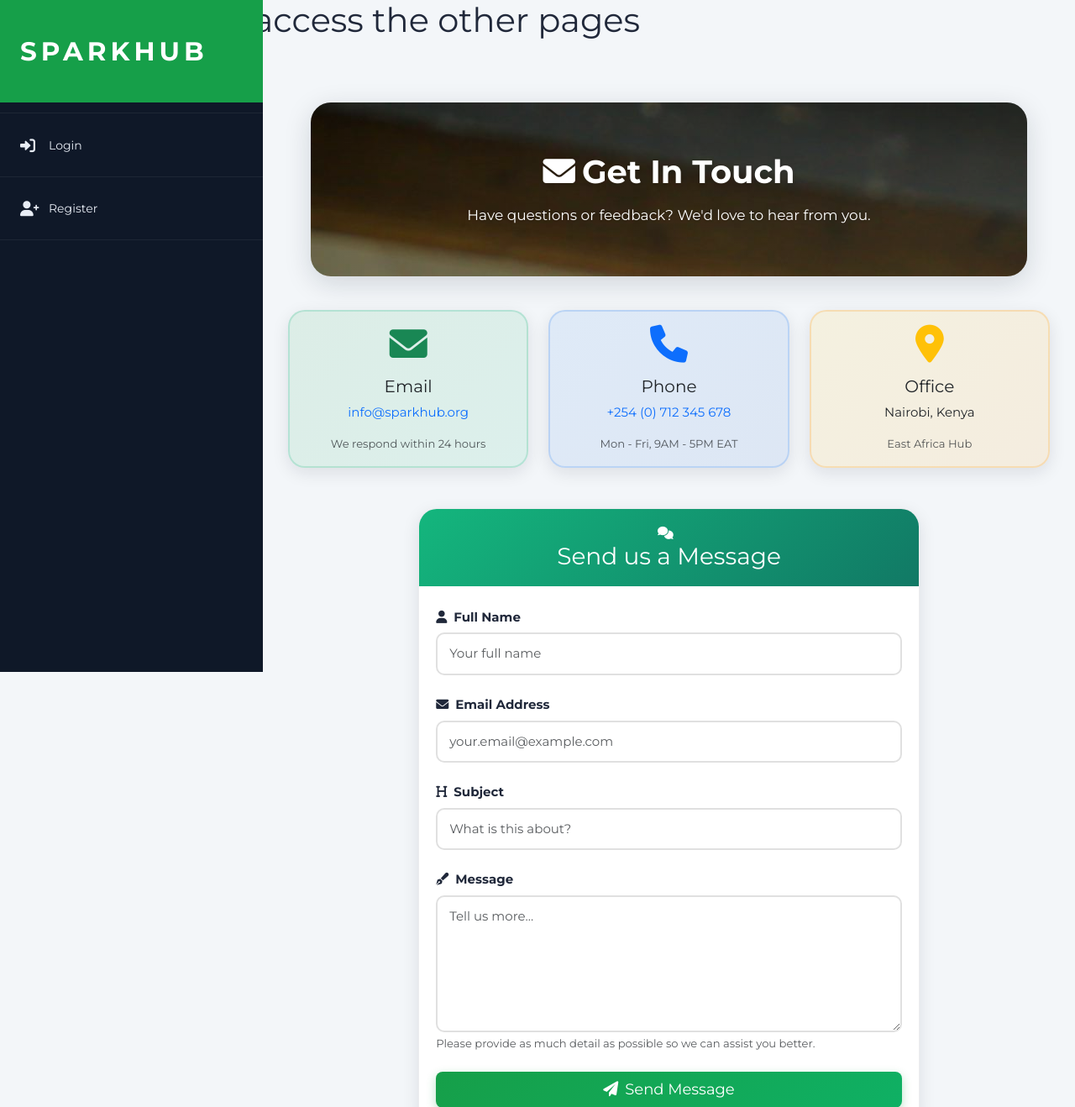
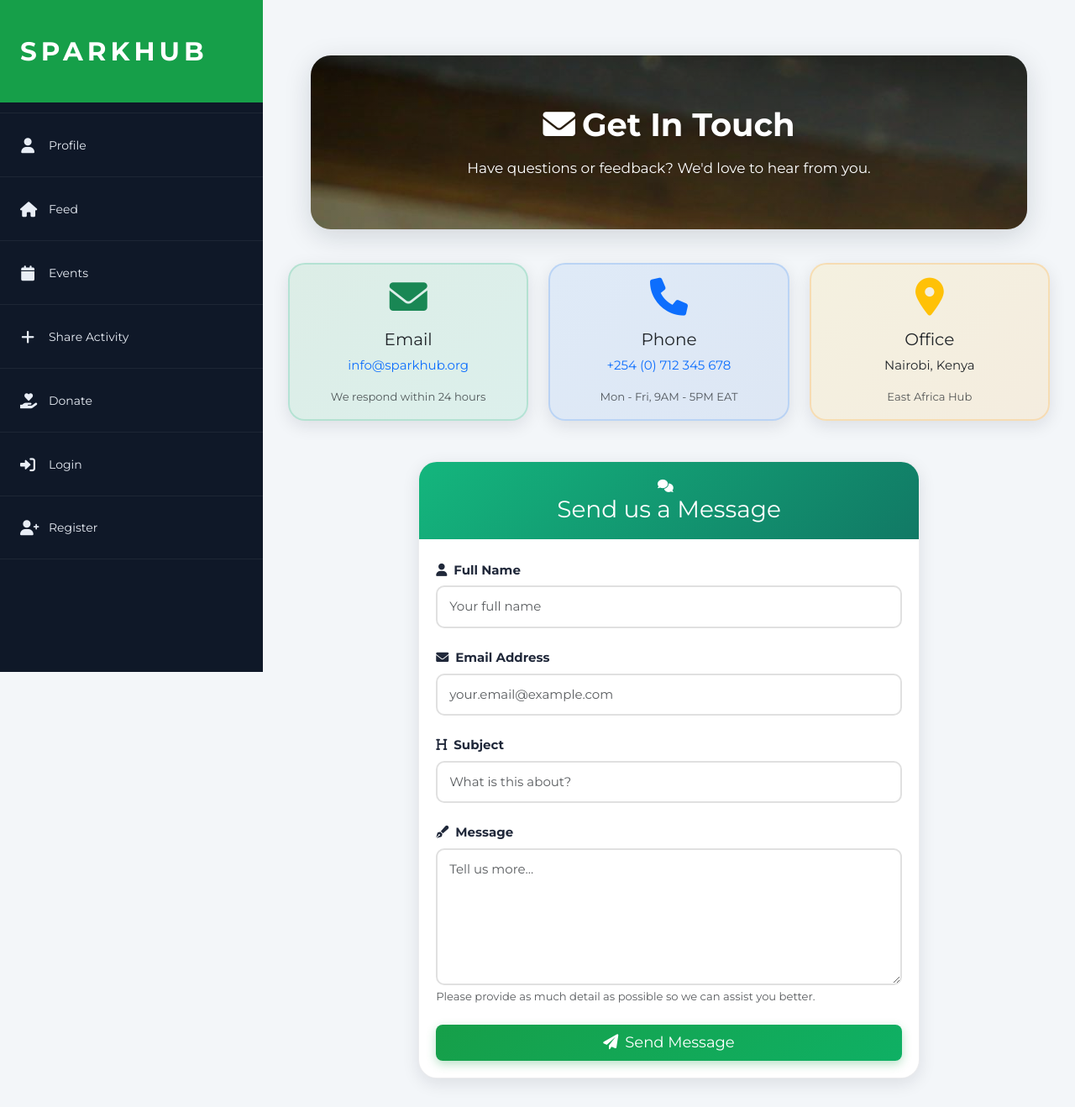
Before and after one commit to PrinzOji/sparkhub, a Django app: page /contact/ in a window 1280 px wide. Shown: the top 1318 px of the page at 84% size. Run offline with Django 5.2, Linux system fonts and the light colour scheme.

Commit message:
https://github.com/PrinzOji/sparkhub.git

```diff
--- a/sparkhudapp/templates/base.html
+++ b/sparkhudapp/templates/base.html
@@ -12,7 +12,6 @@
     <link rel="shortcut icon" href="{% static 'images/favicon.ico' %}">
     <link rel="stylesheet" href="{% static 'css/styles.css' %}">
 </head>
-<h1>please login to access the other pages</h1>
 <body>
     <div class="app-shell">
         <aside id="sidebar" class="sidebar">
@@ -26,6 +25,11 @@
                     <li><a class="{% if request.resolver_match.url_name == 'donate' %}active{% endif %}" href="{% url 'donate' %}"><i class="fas fa-hand-holding-heart"></i> <span>Donate</span></a></li>
                     <li><a class="{% if request.resolver_match.url_name == 'settings' %}active{% endif %}" href="{% url 'settings' %}"><i class="fas fa-gear"></i> <span>Settings</span></a></li>
                 {% else %}
+                    <li><a href="{% url 'login' %}?next={% url 'profile' %}"><i class="fas fa-user"></i> <span>Profile</span></a></li>
+                    <li><a href="{% url 'login' %}?next={% url 'social_feed' %}"><i class="fas fa-home"></i> <span>Feed</span></a></li>
+                    <li><a href="{% url 'login' %}?next={% url 'events' %}"><i class="fas fa-calendar"></i> <span>Events</span></a></li>
+                    <li><a href="{% url 'login' %}?next={% url 'post_activity' %}"><i class="fas fa-plus"></i> <span>Share Activity</span></a></li>
+                    <li><a href="{% url 'login' %}?next={% url 'donate' %}"><i class="fas fa-hand-holding-heart"></i> <span>Donate</span></a></li>
                     <li><a href="{% url 'login' %}"><i class="fas fa-sign-in-alt"></i> <span>Login</span></a></li>
                     <li><a href="{% url 'register' %}"><i class="fas fa-user-plus"></i> <span>Register</span></a></li>
                 {% endif %}
--- a/sparkhudapp/views.py
+++ b/sparkhudapp/views.py
@@ -110,6 +110,7 @@ def logout_view(request):
     return redirect('home')
 
 
+@login_required
 def profile(request):
     """User profile page"""
     profile, created = UserProfile.objects.get_or_create(user=request.user)
@@ -144,6 +145,7 @@ def user_profile(request, username):
     return render(request, 'user_profile.html', context)
 
 
+@login_required
 def post_charity_activity(request):
     """Post a new charity activity"""
     if request.method == 'POST':
@@ -166,6 +168,7 @@ def post_charity_activity(request):
     return render(request, 'post_activity.html')
 
 
+@login_required
 def donate(request):
     """Handle donations in Kenyan Shillings via MPesa Daraja/STK Push."""
     profile, _ = UserProfile.objects.get_or_create(user=request.user)
@@ -204,6 +207,7 @@ def donate(request):
 
     return render(request, 'donate.html', {'profile': profile})
 
+@login_required
 def events(request):
     """List all events"""
     upcoming_events = Event.objects.filter(event_date__gte=timezone.now()).order_by('event_date')
@@ -254,6 +258,7 @@ def register_for_event(request, event_id):
 
 
 
+@login_required
 def social_feed(request):
     """Social media feed"""
     comments = Comment.objects.select_related('user').order_by('created_at')
```
